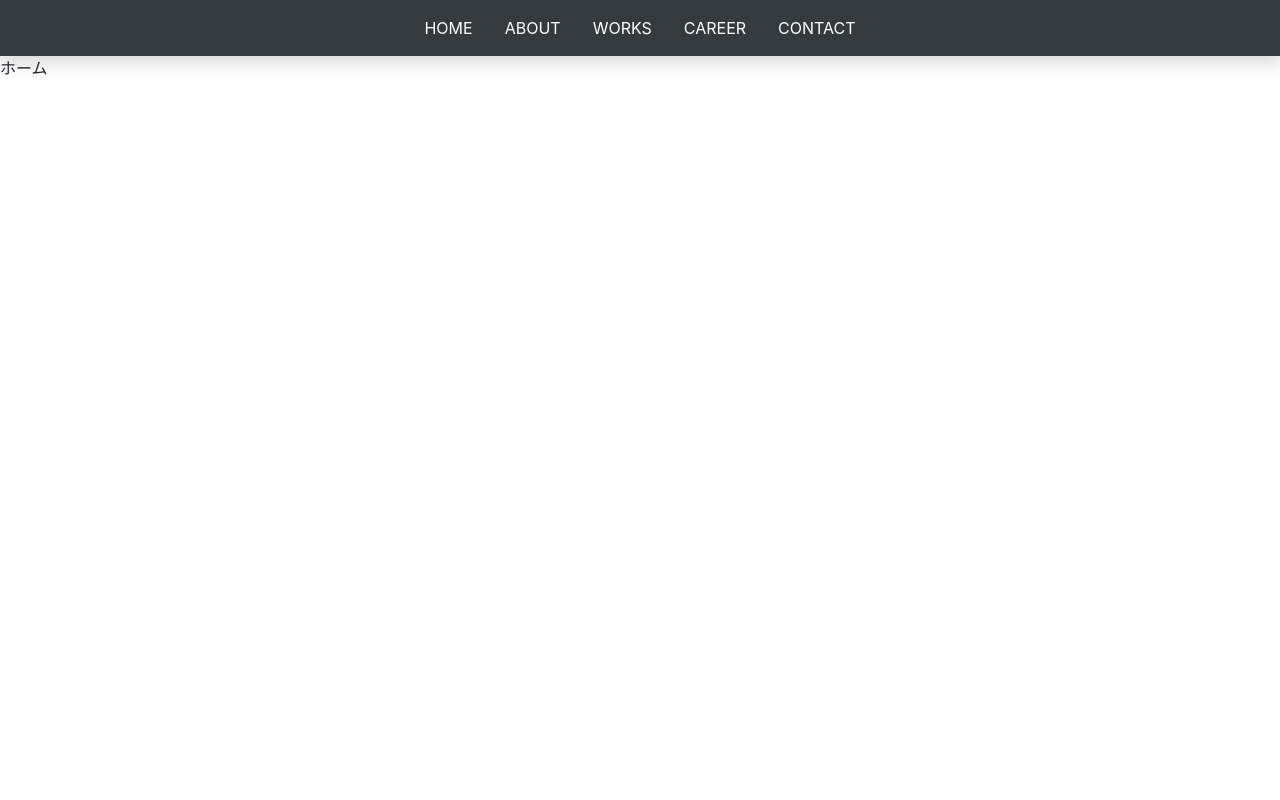
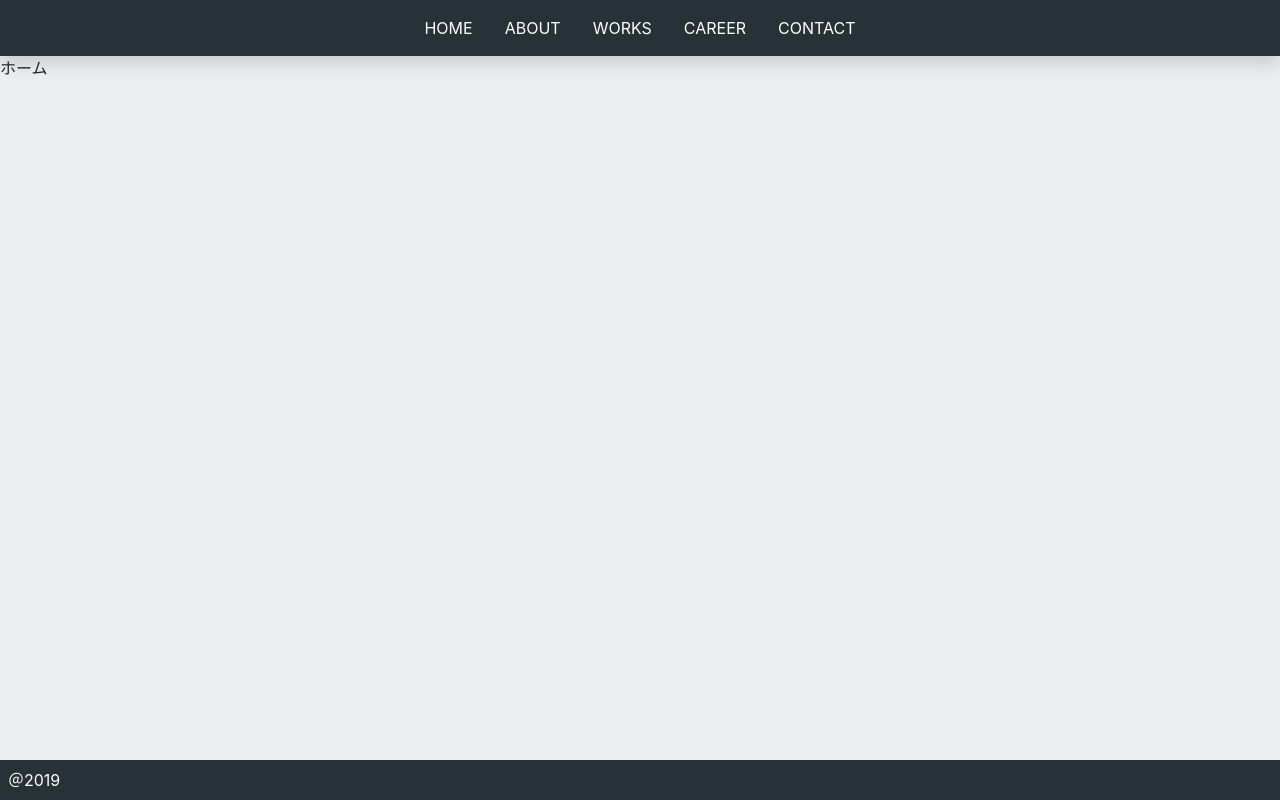
Before and after one commit to takyyy/portfolio, a Vue app: page / in a window 1280 px wide. Built offline with nearby package versions, Linux system fonts and the light colour scheme.

Commit message:
footer作成 トランジション適用

```diff
--- a/src/App.vue
+++ b/src/App.vue
@@ -1,26 +1,46 @@
 <template>
   <div id="app">
     <Navber></Navber>
-    <router-view/>
+    <transition mode=”out-in”>
+      <router-view/>
+    </transition>
+    <Footer></Footer>
   </div>
 </template>
 
 <script>
   import Navber from './components/Navber'
+  import Footer from './components/Footer'
 
   export default {
   name: 'App',
   components: {
-    Navber
+    Navber,
+    Footer
   },
 }
 
 </script>
 
 <style>
-html,
-body {
+html {
   height: 100%;
-  background-color:#333;
+  background-color: #ECEFF1
+}
+
+#app {
+  background-color: #ECEFF1
+}
+
+.v-enter-active, .v-leave-active {
+  transition: opacity .4s;
+}
+
+.v-enter, .v-leave-to {
+  opacity: 0;
+}
+
+.card{
+    background-color: #FAFAFA
 }
 </style>
--- a/src/components/About.vue
+++ b/src/components/About.vue
@@ -1,6 +1,6 @@
 <template>
-    <div id="aboout">
-        <div class="card m-5 w-50 mx-auto shadow-sm">
+    <div id="about">
+        <div class="card m-5 w-50 mx-auto">
             <div class="card-body m-3">
                 <img class="rounded-circle float-right" src="/images/pathToYourImage.png" alt="Circle image">
                 <h4 class="card-title m-3">About Me</h4>
--- /dev/null
+++ b/src/components/Footer.vue
@@ -0,0 +1,12 @@
+<template>
+        <footer class="fixed-bottom mx-auto">
+            <div class=" text-white font-small m-2">
+                ＠2019
+            </div>
+        </footer>
+</template>
+<style scoped>
+    footer{
+        background-color:#263238
+    }
+</style>
--- a/src/components/Navber.vue
+++ b/src/components/Navber.vue
@@ -1,6 +1,6 @@
 <template>
     <div class="shadow">
-        <nav class="navbar navbar-expand-lg navbar-dark bg-dark">
+        <nav class="navbar navbar-expand-lg navbar-dark ">
             <div class="collapse navbar-collapse w-100" id="navbarSupportedContent">
                 <ul class="navbar-nav mx-auto m-2">
                 <li class="nav-item">
@@ -23,3 +23,11 @@
         </nav>
     </div>
 </template>
+
+<style scoped>
+
+nav{
+    background-color:#263238
+}
+
+</style>
```
